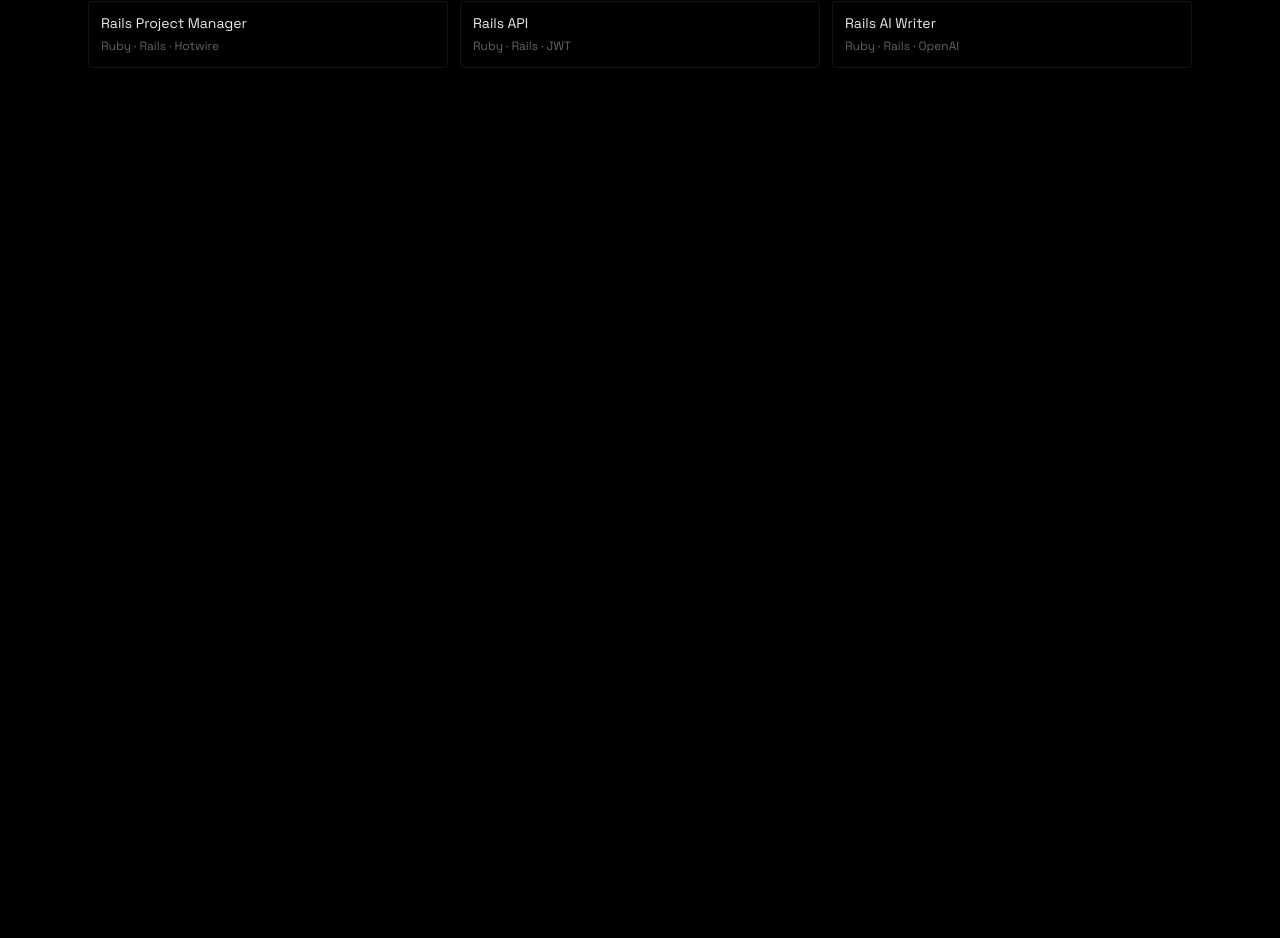
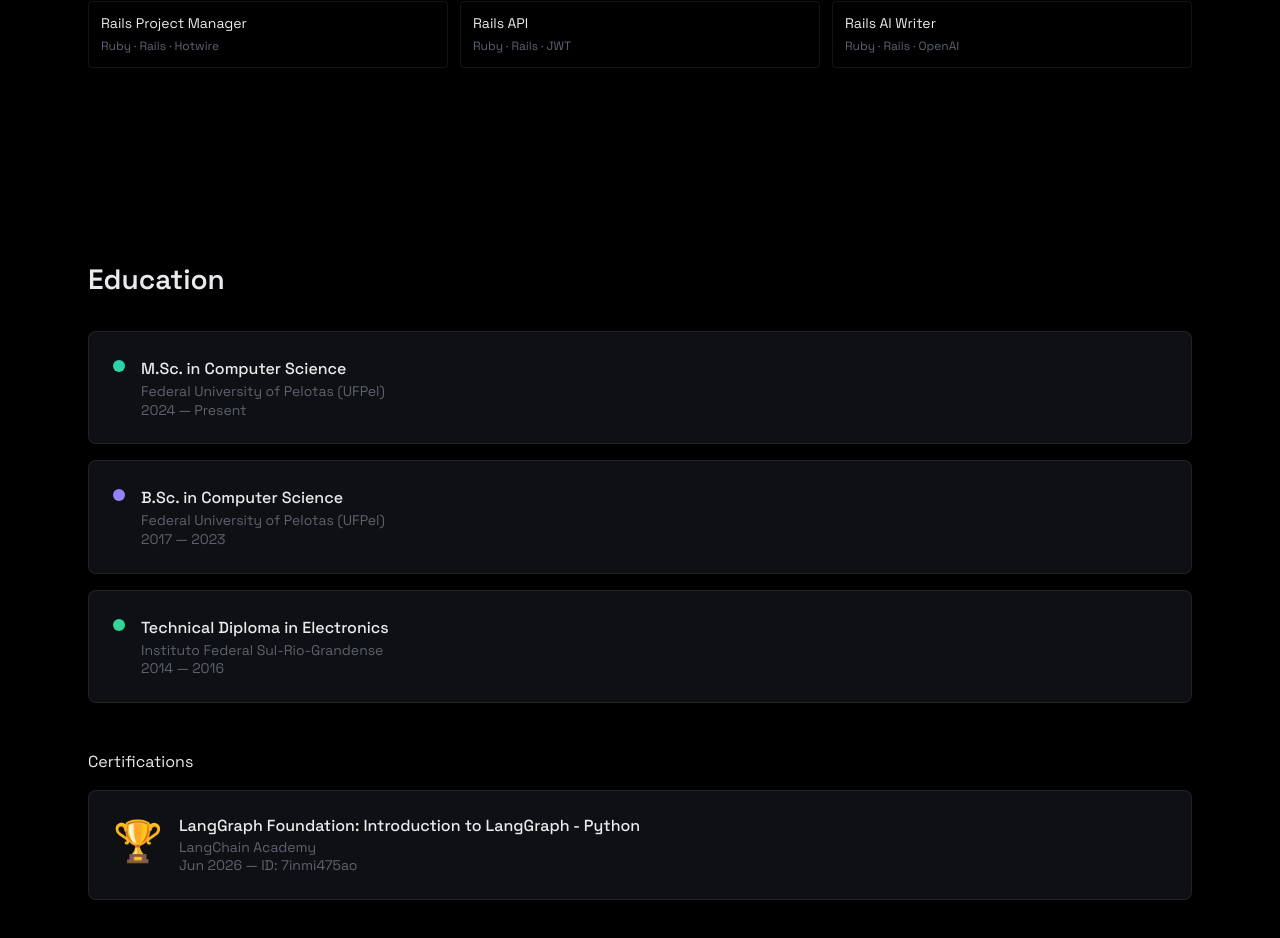
Before and after one commit to ar1vit0r/ar1vit0r-portfolio-next, a Next.js app: page / in a window 1280 px wide. Shown: the part 2433-3371 px from the top of the page. Before the commit the page ends 2597 px from the top, so only its background shows below. Built offline with nearby package versions, Linux system fonts and the light colour scheme.

Commit message:
feat: add Education section

```diff
--- a/app/page.tsx
+++ b/app/page.tsx
@@ -2,6 +2,7 @@ import { Hero } from "@/components/sections/Hero";
 import { About } from "@/components/sections/About";
 import { Skills } from "@/components/sections/Skills";
 import { Projects } from "@/components/sections/Projects";
+import { Education } from "@/components/sections/Education";
 
 export default function Home() {
   return (
@@ -10,6 +11,7 @@ export default function Home() {
       <About />
       <Skills />
       <Projects />
+      <Education />
     </main>
   );
 }
--- /dev/null
+++ b/components/sections/Education.tsx
@@ -0,0 +1,42 @@
+"use client";
+
+import { useTranslations } from "next-intl";
+import { SectionTitle } from "@/components/ui/SectionTitle";
+
+const TIMELINE = [
+  { dot: "cyan", title: "M.Sc. in Computer Science", place: "Federal University of Pelotas (UFPel)", date: "2024 — Present" },
+  { dot: "magenta", title: "B.Sc. in Computer Science", place: "Federal University of Pelotas (UFPel)", date: "2017 — 2023" },
+  { dot: "green", title: "Technical Diploma in Electronics", place: "Instituto Federal Sul-Rio-Grandense", date: "2014 — 2016" },
+] as const;
+
+const DOT_COLOR = { cyan: "bg-cyan", magenta: "bg-magenta", green: "bg-green" } as const;
+
+export function Education() {
+  const t = useTranslations();
+  return (
+    <section id="education" className="py-24 px-6 max-w-6xl mx-auto">
+      <SectionTitle>{t("education.title")}</SectionTitle>
+      <div className="space-y-4 mb-12">
+        {TIMELINE.map((item) => (
+          <div key={item.title} className="flex gap-4 bg-card border border-border rounded-lg p-6">
+            <span className={`w-3 h-3 rounded-full mt-1 ${DOT_COLOR[item.dot]}`} />
+            <div>
+              <h3 className="text-heading font-medium">{item.title}</h3>
+              <p className="text-xs text-dim">{item.place}</p>
+              <p className="text-xs text-dim">{item.date}</p>
+            </div>
+          </div>
+        ))}
+      </div>
+      <h3 className="text-heading text-sm mb-4">Certifications</h3>
+      <div className="bg-card border border-border rounded-lg p-6 flex gap-4">
+        <span className="text-2xl">🏆</span>
+        <div>
+          <h3 className="text-heading text-sm font-medium">LangGraph Foundation: Introduction to LangGraph - Python</h3>
+          <p className="text-xs text-dim">LangChain Academy</p>
+          <p className="text-xs text-dim">Jun 2026 — ID: 7inmi475ao</p>
+        </div>
+      </div>
+    </section>
+  );
+}
```
